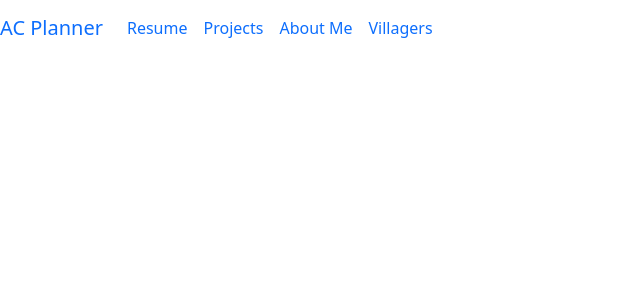
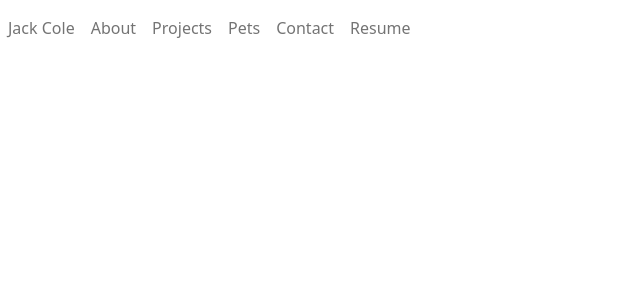
Before and after one commit to 123JackCole/portfolio, a React (Create React App) app: page / in a window 1280 px wide. Shown: the top 300 px of the page, without its empty margins (0-640 px from the left). Built offline with nearby package versions, Linux system fonts and the light colour scheme.

Commit message:
replaced react router dom with nav components

```diff
--- a/package.json
+++ b/package.json
@@ -11,8 +11,7 @@
     "react": "^17.0.2",
     "react-bootstrap": "^1.5.2",
     "react-dom": "^17.0.2",
-    "react-router-dom": "^5.2.0",
-    "react-scripts": "4.0.3",
+    "react-scripts": "^4.0.3",
     "web-vitals": "^1.1.1"
   },
   "scripts": {
--- a/src/App.js
+++ b/src/App.js
@@ -1,7 +1,6 @@
 import "./styles/App.css";
 import { BrowserRouter as Router, Route } from "react-router-dom";
 import NavBar from "./components/NavBar.js";
-import ProjectCard from "./components/ProjectCard.js";
 
 const App = () => {
   return (
@@ -11,7 +10,6 @@ const App = () => {
           <NavBar />
         </header>
       </Router>
-      {/* <ProjectCard /> */}
     </div>
   );
 };
--- a/src/components/NavBar.js
+++ b/src/components/NavBar.js
@@ -1,31 +1,24 @@
 import React from "react";
-import { NavLink } from "react-router-dom";
+import Projects from "../containers/Projects.js";
+import Pets from "../containers/Pets.js";
+import Contact from "../containers/Contact.js";
+import Navbar from "react-bootstrap/Navbar";
+import Nav from "react-bootstrap/Nav";
 
 const NavBar = () => {
   return (
-    <nav className="navbar navbar-expand-lg navbar-custom">
-      <NavLink className="navbar-brand d-none d-lg-inline-block" to="/" exact>
-        AC Planner
-      </NavLink>
-
-      <div className="navbar-nav ml-auto flex-nowrap" id="myNavbar">
-        <NavLink className="nav-link" to="/bugs" exact>
-          Resume
-        </NavLink>
-
-        <NavLink className="nav-link" to="/fish" exact>
-          Projects
-        </NavLink>
-
-        <NavLink className="nav-link" to="/fossils" exact>
-          About Me
-        </NavLink>
-
-        <NavLink className="nav-link" to="/villagers" exact>
-          Villagers
-        </NavLink>
-      </div>
-    </nav>
+    <Navbar>
+      <Nav className="mr-auto">
+        <Nav.Link href="#">Jack Cole</Nav.Link>
+      </Nav>
+      <Nav className="justify-content-end">
+        <Nav.Link href="#">About</Nav.Link>
+        <Nav.Link href="#projects">Projects</Nav.Link>
+        <Nav.Link href="#pets">Pets</Nav.Link>
+        <Nav.Link href="#contact">Contact</Nav.Link>
+        <Nav.Link href="#resume">Resume</Nav.Link>
+      </Nav>
+    </Navbar>
   );
 };
 
--- /dev/null
+++ b/src/containers/Contact.js
@@ -0,0 +1,5 @@
+const Contact = () => {
+    return(<div></div>);
+}
+
+export default Contact;
--- /dev/null
+++ b/src/containers/Pets.js
@@ -0,0 +1,5 @@
+const Pets = () => {
+    return(<div></div>);
+}
+
+export default Pets;
--- /dev/null
+++ b/src/containers/Projects.js
@@ -0,0 +1,7 @@
+import ProjectCard from "../components/ProjectCard.js";
+
+const Projects = () => {
+  return <div></div>;
+};
+
+export default Projects;
```
Also changed, not shown: 1 other file (tests, documents, lock files or other folders).
